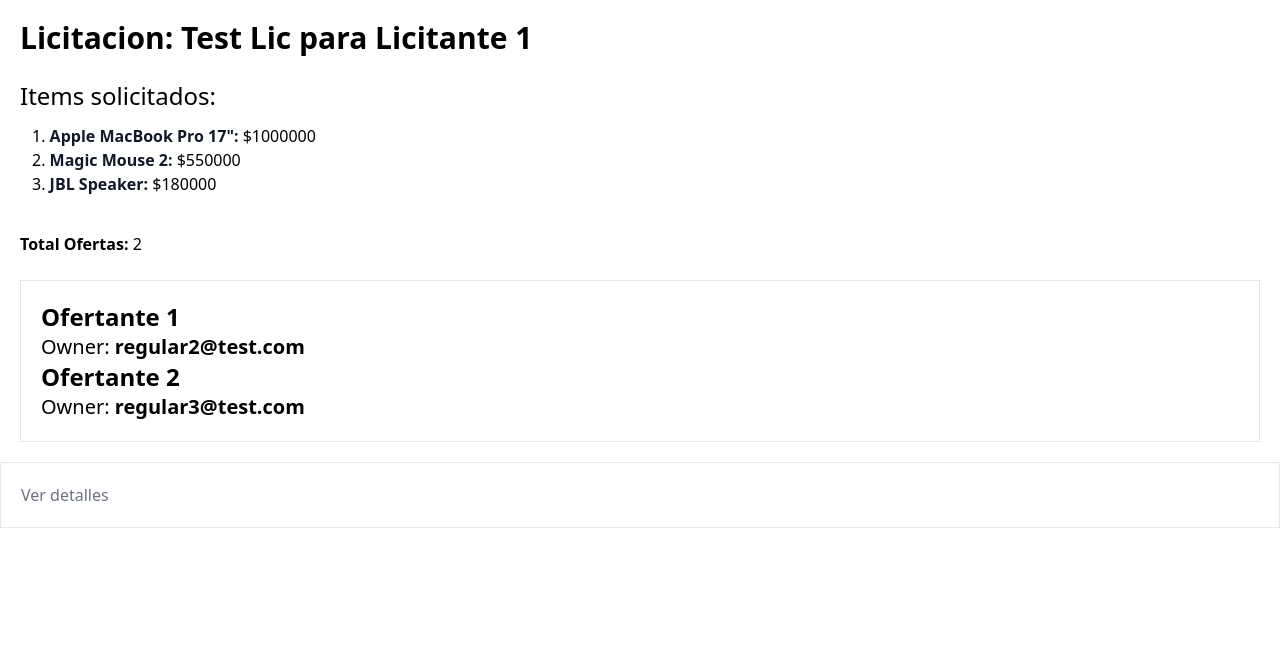
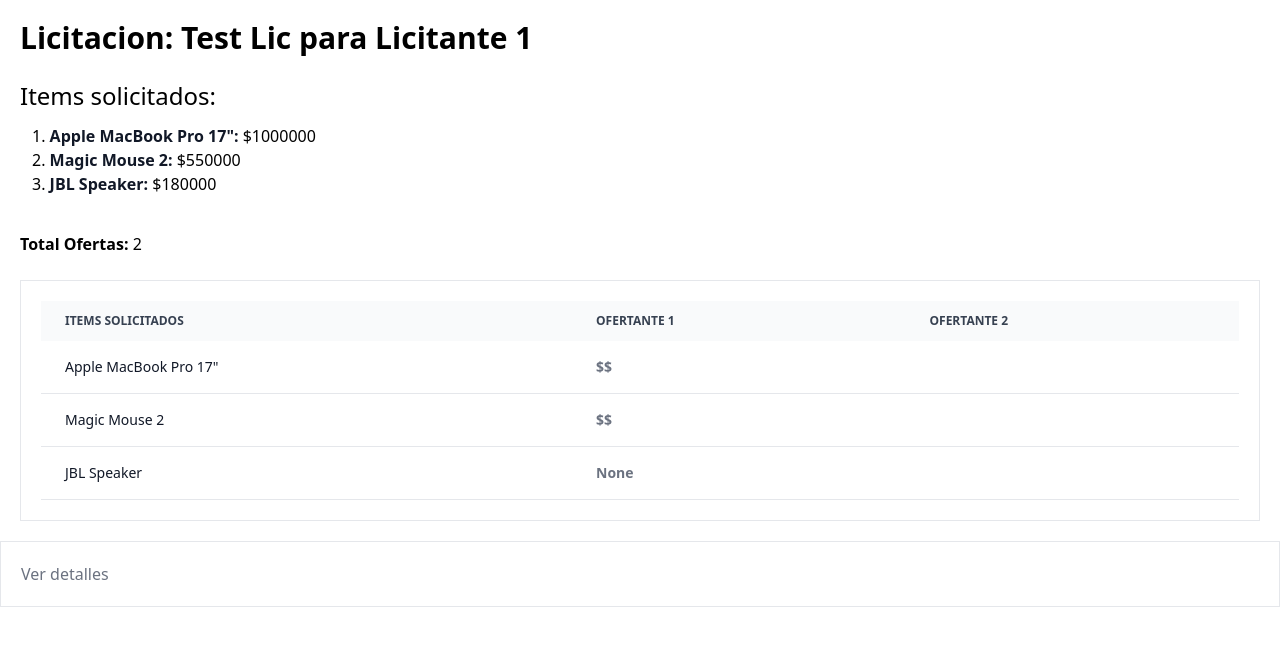
Before and after one commit to Paolovg95/users-management, a Django app: page /licitacion/1/ in a window 1280 px wide. Shown: the top 646 px of the page. Run offline with Django 4.2, Linux system fonts and the light colour scheme; a user stored in the database is signed in; data comes from the database, SQL or seed files in the repository; both versions use the stored data as it was after the commit; style sheets or scripts are compiled from the project's sources; some libraries are stand-ins or nearby versions.

Commit message:
Refactor template to view all offers in licitacion detail

```diff
--- a/customUsers/settings.py
+++ b/customUsers/settings.py
@@ -40,7 +40,8 @@ INSTALLED_APPS = [
     'users',
     'licitaciones',
     'ofertas',
-    'compressor'
+    'compressor',
+    'django_extensions'
 ]
 
 AUTH_USER_MODEL = "users.CustomUser"
--- a/licitaciones/views.py
+++ b/licitaciones/views.py
@@ -30,8 +30,11 @@ def view_licitacion(request, id=None):
     user = request.user
     if id != None:
         licitacion = Licitacion.objects.get(id=id)
+        items_solicitados = licitacion.licitacionitem_set.all()
         data['licitacion'] = licitacion
-        # SUPERUSER can see all the offers
+        data['items_solicitados'] = items_solicitados
+
+        # SUPERUSER or OWNER of Licitacion can see all the offers
         if user.is_superuser:
             ofertas = licitacion.oferta_set.all()
             data['ofertas'] = ofertas
--- a/ofertas/admin.py
+++ b/ofertas/admin.py
@@ -10,4 +10,4 @@ class OfertaItemInline(admin.StackedInline):
 @admin.register(Oferta)
 class OfertaAdmin(admin.ModelAdmin):
     inlines = [OfertaItemInline]
-    list_display = ('licitacion', )
+    list_display = ('id', )
--- a/templates/read_licitacion_detail.html
+++ b/templates/read_licitacion_detail.html
@@ -50,8 +50,12 @@
                 {% for licitacion_item_oferta in licitacion_item.ofertaitem_set.all %}
                   {% for ofertaitem in oferta.ofertaitem_set.all %}
                     {% if ofertaitem == licitacion_item_oferta %}
-                      <td class="px-6 py-3">✅</td>
-                      <td class="px-6 py-3"><strong>{{ ofertaitem.price }}</strong></td>
+                      <td class="px-6 py-3">
+                        <svg class="w-[48px] h-[48px] text-gray-800 dark:text-white" aria-hidden="true" xmlns="http://www.w3.org/2000/svg" width="24" height="24" fill="green" viewBox="0 0 24 24">
+                          <path fill-rule="evenodd" d="M2 12C2 6.477 6.477 2 12 2s10 4.477 10 10-4.477 10-10 10S2 17.523 2 12Zm13.707-1.293a1 1 0 0 0-1.414-1.414L11 12.586l-1.793-1.793a1 1 0 0 0-1.414 1.414l2.5 2.5a1 1 0 0 0 1.414 0l4-4Z" clip-rule="evenodd"/>
+                        </svg>
+                      </td>
+                      <td class="px-6 py-3 text-gray-900 font-extrabold">${{ ofertaitem.price }}</td>
                     {% endif %}
                   {% endfor %}
                 {% endfor %}
@@ -67,11 +71,48 @@
   {% endif %}
   {% if ofertas %}
     <div class="p-5 border">
-      {% for oferta in ofertas %}
-        <h4 class="text-2xl"><strong>{{ oferta.empresa }}</strong></h4>
-        <h5 class="text-xl">Owner: <strong>{{ oferta.owner }}</strong></h5>
-      {% endfor %}
+      <div class="relative overflow-x-auto">
+        <table class="w-full text-sm text-left rtl:text-right text-gray-500 dark:text-gray-400">
+            <thead class="text-xs text-gray-700 uppercase bg-gray-50 dark:bg-gray-700 dark:text-gray-400">
+              <tr>
+                <th scope="col" class="px-6 py-3">
+                  Items solicitados
+                </th>
+                {% for oferta in ofertas %}
+                  <th scope="col" class="px-6 py-3">
+                    {{ oferta.empresa }}
+                  </th>
+                {% endfor %}
+              </tr>
+            </thead>
+            <tbody>
+              {% for item in items_solicitados %}
+                <tr class="bg-white border-b dark:bg-gray-800 dark:border-gray-700">
+                  <th scope="row" class="px-6 py-4 font-medium text-gray-900 whitespace-nowrap dark:text-white">
+                    {{ item.nombre }}
+                  </th>
+                    {% if item.ofertaitem_set.all|length == 0 %}
+                      <td class="px-6 py-3">
+                        <strong>None</strong>
+                      </td>
+                    {% else %}
+                    <td class="px-6 py-3">
+                      <strong>$$</strong>
+                    </td>
+                      <!-- {% for oferta_item in item.ofertaitem_set.all %}
+                        <td class="px-6 py-3">
+                          <strong>${{ oferta_item.price }}</strong>
+                        </td>
+                      {% endfor %} -->
+                    {% endif %}
+                </tr>
+              {% endfor %}
+            </tbody>
+        </table>
+      </div>
     </div>
+
+
   {% endif %}
 </div>
 
```
Also changed, not shown: db.sqlite3, 2 other files.
